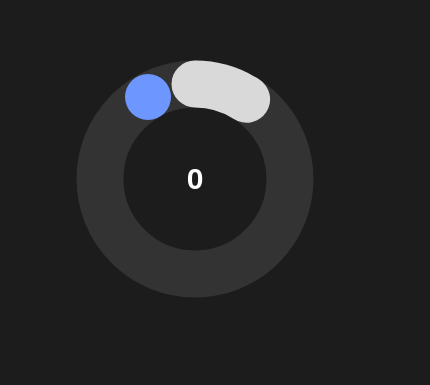
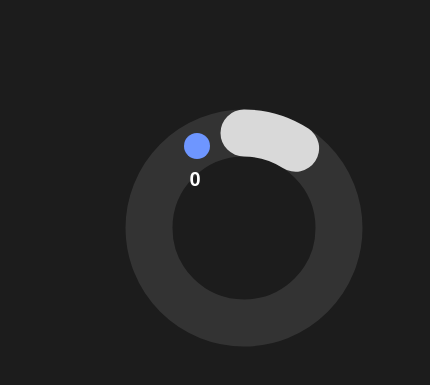
Before and after one commit to GARCIERcas/game, a plain HTML site: page index.html in a window 390 px wide. Shown: the part 243-628 px from the top of the page, 430 px wide, since content can reach past the window. Drawn offline with Linux system fonts and the light colour scheme.

Commit message:
Update index.html

```diff
--- a/index.html
+++ b/index.html
@@ -22,21 +22,18 @@
       height: 238px;
     }
 
-    /* Внешний серый круг */
     .outer-circle {
       position: absolute;
       top: 0;
       left: 0;
     }
 
-    /* Внутренний круг (прогресс) */
     .white-area {
       position: absolute;
       top: 0;
       left: 0;
     }
 
-    /* Маленький зелёный круг */
     .dot {
       position: absolute;
       width: 46px;
@@ -45,7 +42,6 @@
       border-radius: 50%;
     }
 
-    /* Экран проигрыша */
     .game-over {
       position: absolute;
       top: 0;
@@ -69,7 +65,6 @@
       visibility: visible;
     }
 
-    /* Счетчик */
     .score {
       position: absolute;
       top: 50%;
@@ -80,57 +75,84 @@
       font-weight: bold;
     }
 
+    @media (max-width: 768px) {
+      .container {
+        width: 180px;
+        height: 180px;
+      }
+
+      .dot {
+        width: 36px;
+        height: 36px;
+      }
+
+      .game-over {
+        font-size: 30px;
+        padding: 20px;
+        text-align: center;
+      }
+
+      .score {
+        font-size: 24px;
+      }
+    }
+
+    @media (max-width: 480px) {
+      .container {
+        width: 140px;
+        height: 140px;
+      }
+
+      .dot {
+        width: 26px;
+        height: 26px;
+      }
+
+      .game-over {
+        font-size: 24px;
+      }
+
+      .score {
+        font-size: 20px;
+      }
+    }
   </style>
 </head>
 <body>
   <div class="container">
-    <!-- Внешний серый круг -->
     <svg class="outer-circle" xmlns="http://www.w3.org/2000/svg" width="238" height="238" viewBox="0 0 238 238">
       <circle cx="119" cy="119" r="95" fill="none" stroke="#333333" stroke-width="47"></circle>
     </svg>
-
-    <!-- Внутренний круг (прогресс) -->
     <svg class="white-area" xmlns="http://www.w3.org/2000/svg" width="238" height="238" viewBox="0 0 238 238">
       <circle cx="119" cy="119" r="95" fill="none" stroke="#D9D9D9" stroke-width="47"
         stroke-dasharray="565.48" stroke-dashoffset="511" stroke-linecap="round" transform="rotate(-90 119 119)"></circle>
     </svg>
-
-    <!-- Зелёная точка -->
     <div class="dot"></div>
-
-    <!-- Счетчик -->
     <div class="score" id="score">0</div>
   </div>
 
-  <!-- Экран проигрыша -->
-  <div class="game-over" id="gameOverScreen">
-    You lose
-  </div>
+  <div class="game-over" id="gameOverScreen">You lose</div>
 
   <script>
     const dot = document.querySelector('.dot');
     const whiteArea = document.querySelector('.white-area');
-    const radiusOuter = 95; // радиус для внешнего круга
-    const centerX = 119; // Центр по оси X
-    const centerY = 119; // Центр по оси Y
-    let angle = 0; // начальный угол
-    let isDotInWhiteZone = false; // Переменная для отслеживания, находится ли зелёный круг в белой зоне
-    let animationFrameId; // ID для отмены анимации
-    let score = 0; // Начальный счет
+    const radiusOuter = 95;
+    const centerX = 119;
+    const centerY = 119;
+    let angle = 0;
+    let isDotInWhiteZone = false;
+    let animationFrameId;
+    let score = 0;
     const canvas = document.createElement('canvas');
     const ctx = canvas.getContext('2d');
+    const gameOverScreen = document.getElementById('gameOverScreen');
+    const scoreElement = document.getElementById('score');
 
-    // Экран проигрыша
-    const gameOverScreen = document.getElementById('gameOverScreen');
-    const scoreElement = document.getElementById('score'); // Элемент для отображения счета
-
-    // Функция для проверки цвета пикселя под зелёным кругом
     function isDotInWhiteArea() {
       const radians = angle * Math.PI / 180;
       const dotX = centerX + radiusOuter * Math.cos(radians);
       const dotY = centerY + radiusOuter * Math.sin(radians);
 
-      // Рисуем текущее состояние SVG на Canvas
       canvas.width = 238;
       canvas.height = 238;
       const svgData = new XMLSerializer().serializeToString(whiteArea);
@@ -143,87 +165,62 @@
           const pixel = ctx.getImageData(dotX, dotY, 1, 1).data;
           const color = `rgb(${pixel[0]}, ${pixel[1]}, ${pixel[2]})`;
 
-          // Проверяем цвет пикселя
-          if (color === 'rgb(217, 217, 217)') { // Если пиксель под зелёным кругом имеет цвет белой зоны
+          if (color === 'rgb(217, 217, 217)') {
             resolve(true);
           } else {
-            resolve(false); // Если цвет не равен белому, возвращаем false
+            resolve(false);
           }
         };
         img.src = url;
       });
     }
 
-    // Анимация
     function animate() {
-      angle += 2; // Скорость вращения
-      if (angle >= 360) angle = 0; // Возвращаем угол в пределах 360
-
-      // Переводим угол в радианы
+      angle += 2;
+      if (angle >= 360) angle = 0;
       const radians = angle * Math.PI / 180;
-
-      // Рассчитываем позицию зелёного круга
       const x = centerX + radiusOuter * Math.cos(radians) - dot.offsetWidth / 2;
       const y = centerY + radiusOuter * Math.sin(radians) - dot.offsetHeight / 2;
-
-      // Обновляем позицию зелёного круга
       dot.style.left = `${x}px`;
       dot.style.top = `${y}px`;
 
-      // Проверяем, находится ли зелёный круг в белой зоне
       isDotInWhiteArea().then((isInWhiteArea) => {
         if (isInWhiteArea && !isDotInWhiteZone) {
-          isDotInWhiteZone = true; // Зеленый круг внутри белой зоны
-          document.body.addEventListener('click', handleClick); // Добавляем обработчик кликов
+          isDotInWhiteZone = true;
+          document.body.addEventListener('click', handleClick);
         }
       });
 
-      // Повторяем анимацию
       animationFrameId = requestAnimationFrame(animate);
     }
 
-    // Обработчик кликов
     function handleClick() {
-      // Проверяем, находится ли зелёный круг в белой зоне
       isDotInWhiteArea().then((isInWhiteArea) => {
         if (!isInWhiteArea) {
-          // Если зелёный круг не в белой зоне, останавливаем игру
           cancelAnimationFrame(animationFrameId);
-          showGameOver(); // Показываем экран проигрыша
+          showGameOver();
         } else {
-          // Увеличиваем счет на 2
           score += 2;
-          // Обновляем отображение счета
           scoreElement.textContent = score;
-
-          // Меняем stroke-dashoffset на случайное значение
           const strokeValues = [500, 440, 380, 310];
           const randomStrokeValue = strokeValues[Math.floor(Math.random() * strokeValues.length)];
           whiteArea.querySelector('circle').setAttribute('stroke-dashoffset', randomStrokeValue);
-
-          // Генерация случайного угла поворота для белой зоны
           const randomRotationAngle = Math.floor(Math.random() * 360);
           whiteArea.querySelector('circle').setAttribute('transform', `rotate(${randomRotationAngle} 119 119)`);
         }
       });
     }
 
-    // Функция для отображения экрана проигрыша
     function showGameOver() {
       gameOverScreen.classList.add('visible');
-      document.body.removeEventListener('click', handleClick); // Убираем обработчик кликов
+      document.body.removeEventListener('click', handleClick);
     }
 
-    // Функция для перезагрузки игры
     function reloadGame() {
-      // Перезагружаем страницу
       location.reload();
     }
 
-    // Обработчик кликов на экране проигрыша
     gameOverScreen.addEventListener('click', reloadGame);
-
-    // Запускаем анимацию
     animationFrameId = requestAnimationFrame(animate);
   </script>
 </body>
```
